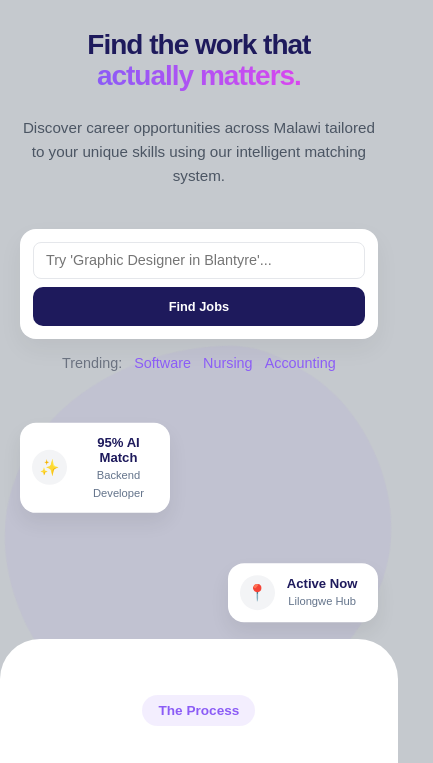
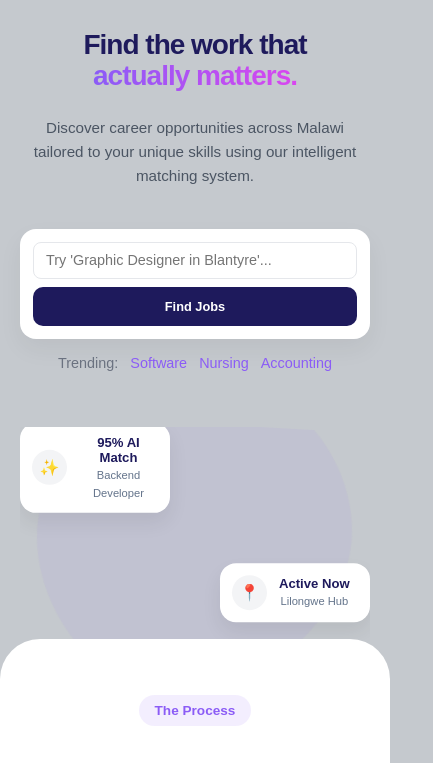
Before and after one commit to Andy-monjeza/job-api, a website: page public/index.html in a window 390 px wide. Shown: the part 74-837 px from the top of the page, 433 px wide, since content can reach past the window. Drawn offline with Linux system fonts and the light colour scheme.

Commit message:
still changing responsiveness

```diff
--- a/public/index.css
+++ b/public/index.css
@@ -1,5 +1,10 @@
 
     * { margin: 0; padding: 0; box-sizing: border-box; }
+
+    html, body {
+      max-width: 100%;
+      overflow-x: hidden;
+    }
 
     :root {
       --purple: #8B5CF6;
@@ -11,12 +16,11 @@
     }
 
     body {
-      font-family: 'apple-system segoe-UI', sans-serif;
+      font-family: 'DM Sans', sans-serif;
       background: #c5c9ce;
       overflow-x: hidden;
-      width: 102%;
-      inset: 0;
     }
+
     /* ===== HEADER ===== */
     .header {
       height: 5rem;
@@ -287,18 +291,20 @@
       display: flex;
       justify-content: center;
       align-items: center;
+      overflow: hidden;
     }
 
     .svg-shape-container {
       position: absolute;
-      width: 120%;
-      height: 120%;
+      width: 100%;
+      height: 100%;
       z-index: 1;
       display: flex;
       justify-content: center;
       align-items: center;
       opacity: 0.6;
       animation: morph 15s linear infinite alternate;
+      overflow: hidden;
     }
 
     .svg-shape-container svg { width: 100%; max-width: 500px; height: auto; }
@@ -351,6 +357,7 @@
       margin-top: -40px;
       position: relative;
       z-index: 10;
+      overflow: hidden;
     }
 
     .section-header {
```
